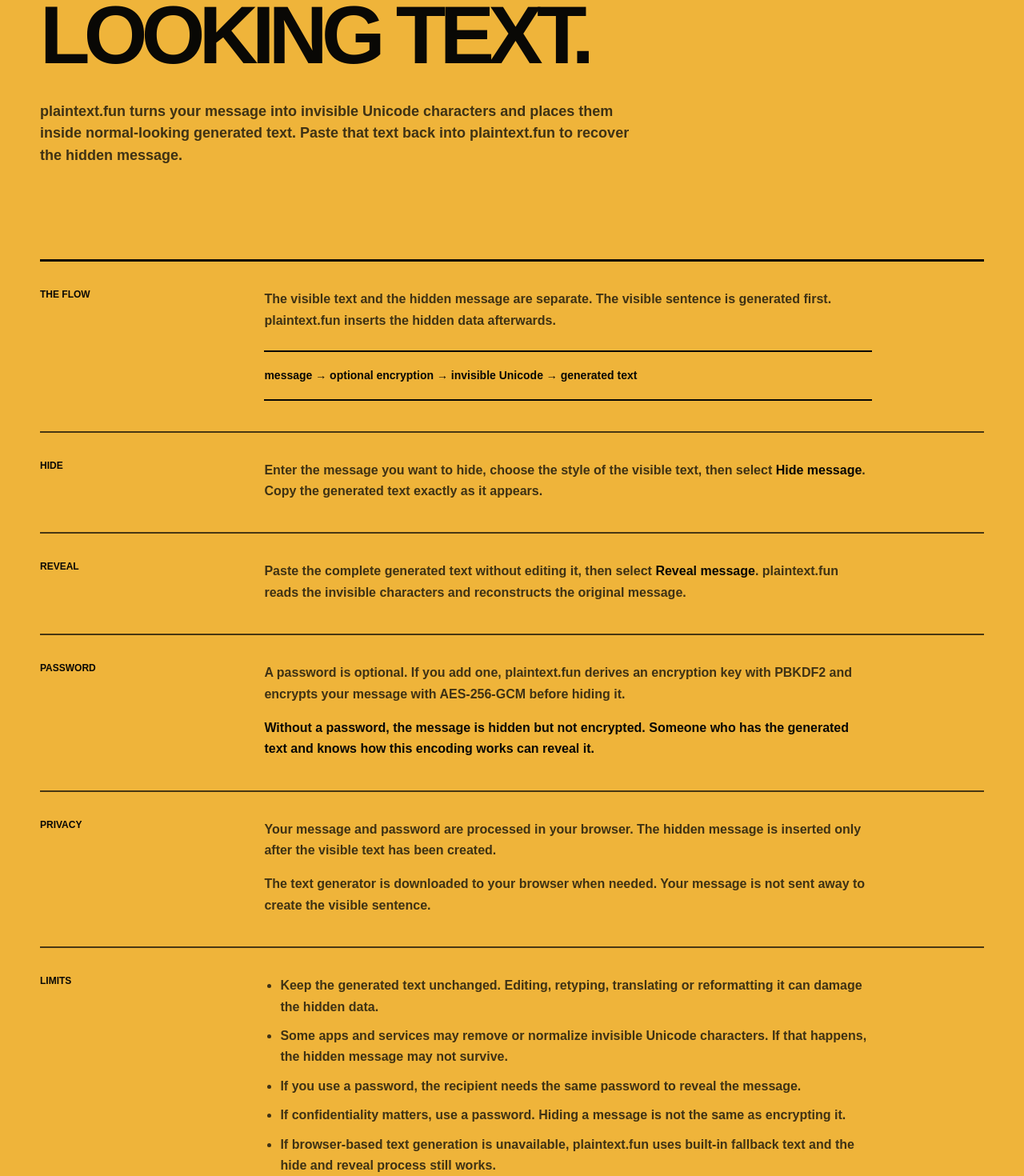
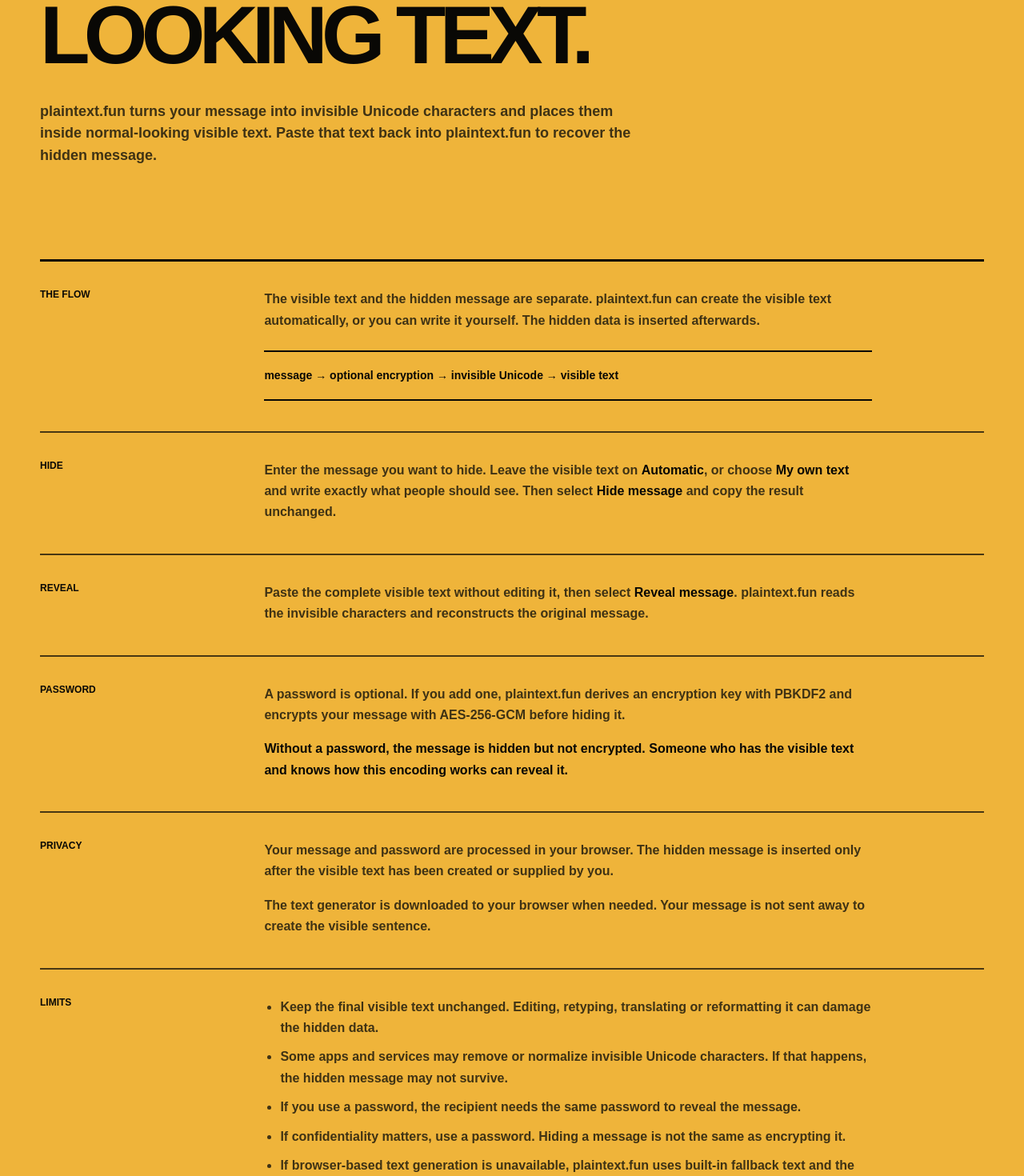
Before and after one commit to Druhin13/plaintext, a Next.js app: page /learn in a window 1280 px wide. Shown: the part 420-1890 px from the top of the page at 80% size. Built offline with nearby package versions, Linux system fonts and the light colour scheme.

Commit message:
docs: explain automatic and custom visible text

```diff
--- a/app/learn/page.tsx
+++ b/app/learn/page.tsx
@@ -18,29 +18,29 @@
         <p className="learn-kicker">How it works</p>
         <h1>Hide a message inside ordinary-looking text.</h1>
         <p className="learn-lead">
-          plaintext.fun turns your message into invisible Unicode characters and places them inside normal-looking generated text. Paste that text back into plaintext.fun to recover the hidden message.
+          plaintext.fun turns your message into invisible Unicode characters and places them inside normal-looking visible text. Paste that text back into plaintext.fun to recover the hidden message.
         </p>
 
         <div className="learn-grid">
           <section className="learn-block">
             <h2>The flow</h2>
             <div>
-              <p>The visible text and the hidden message are separate. The visible sentence is generated first. plaintext.fun inserts the hidden data afterwards.</p>
-              <pre className="learn-code">message → optional encryption → invisible Unicode → generated text</pre>
+              <p>The visible text and the hidden message are separate. plaintext.fun can create the visible text automatically, or you can write it yourself. The hidden data is inserted afterwards.</p>
+              <pre className="learn-code">message → optional encryption → invisible Unicode → visible text</pre>
             </div>
           </section>
 
           <section className="learn-block">
             <h2>Hide</h2>
             <div>
-              <p>Enter the message you want to hide, choose the style of the visible text, then select <strong>Hide message</strong>. Copy the generated text exactly as it appears.</p>
+              <p>Enter the message you want to hide. Leave the visible text on <strong>Automatic</strong>, or choose <strong>My own text</strong> and write exactly what people should see. Then select <strong>Hide message</strong> and copy the result unchanged.</p>
             </div>
           </section>
 
           <section className="learn-block">
             <h2>Reveal</h2>
             <div>
-              <p>Paste the complete generated text without editing it, then select <strong>Reveal message</strong>. plaintext.fun reads the invisible characters and reconstructs the original message.</p>
+              <p>Paste the complete visible text without editing it, then select <strong>Reveal message</strong>. plaintext.fun reads the invisible characters and reconstructs the original message.</p>
             </div>
           </section>
 
@@ -48,14 +48,14 @@
             <h2>Password</h2>
             <div>
               <p>A password is optional. If you add one, plaintext.fun derives an encryption key with PBKDF2 and encrypts your message with AES-256-GCM before hiding it.</p>
-              <p className="learn-note">Without a password, the message is hidden but not encrypted. Someone who has the generated text and knows how this encoding works can reveal it.</p>
+              <p className="learn-note">Without a password, the message is hidden but not encrypted. Someone who has the visible text and knows how this encoding works can reveal it.</p>
             </div>
           </section>
 
           <section className="learn-block">
             <h2>Privacy</h2>
             <div>
-              <p>Your message and password are processed in your browser. The hidden message is inserted only after the visible text has been created.</p>
+              <p>Your message and password are processed in your browser. The hidden message is inserted only after the visible text has been created or supplied by you.</p>
               <p>The text generator is downloaded to your browser when needed. Your message is not sent away to create the visible sentence.</p>
             </div>
           </section>
@@ -64,7 +64,7 @@
             <h2>Limits</h2>
             <div>
               <ul>
-                <li>Keep the generated text unchanged. Editing, retyping, translating or reformatting it can damage the hidden data.</li>
+                <li>Keep the final visible text unchanged. Editing, retyping, translating or reformatting it can damage the hidden data.</li>
                 <li>Some apps and services may remove or normalize invisible Unicode characters. If that happens, the hidden message may not survive.</li>
                 <li>If you use a password, the recipient needs the same password to reveal the message.</li>
                 <li>If confidentiality matters, use a password. Hiding a message is not the same as encrypting it.</li>
```
